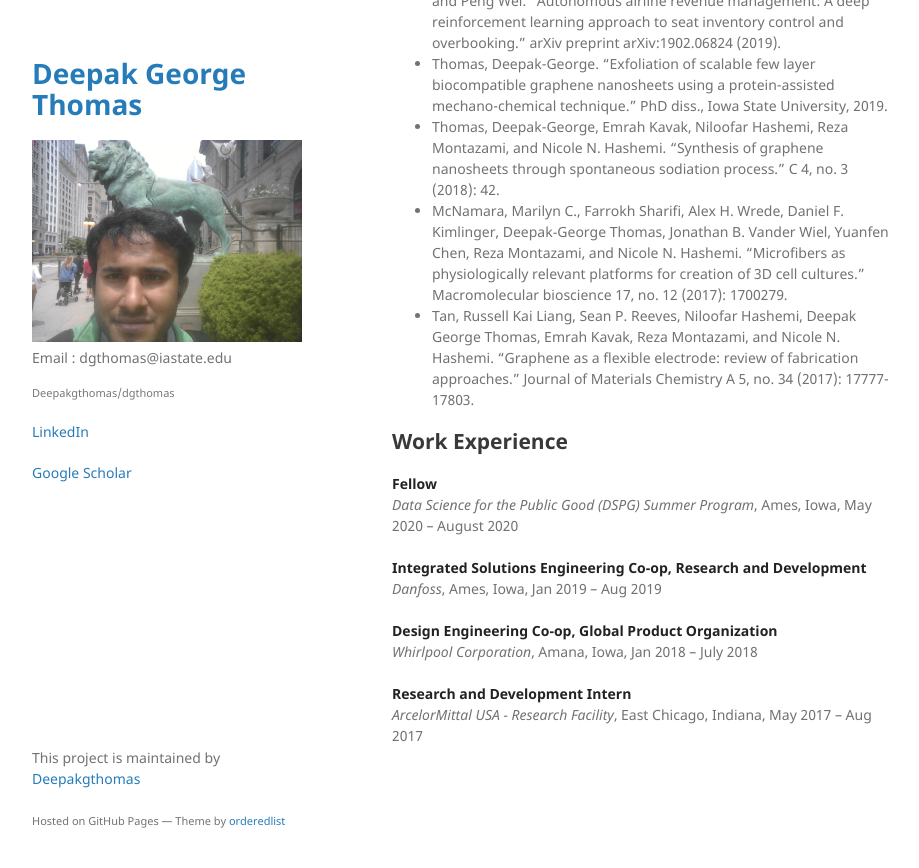
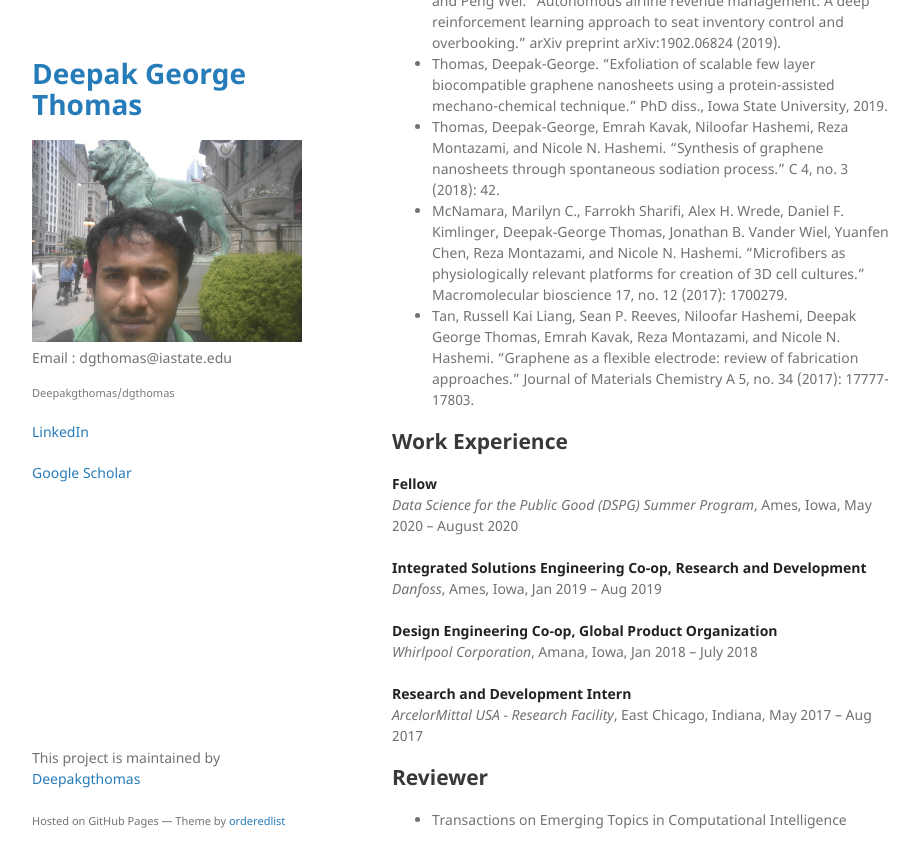
Before and after one commit to Deepakgthomas/dgthomas, a Jekyll site: the page built from index.md, in a window 1280 px wide and 900 px high, scrolled down 573 px. Shown: the top 868 px of the window, without its empty margins (178-1097 px from the left). Built offline with Jekyll 4.4.1, drawn with Linux system fonts in a browser that asks for light colours; our own code applies the rules of GitHub Pages for plain Markdown files.

Commit message:
Update index.md

```diff
--- a/index.md
+++ b/index.md
@@ -21,3 +21,7 @@
 *Whirlpool Corporation*, Amana, Iowa, Jan 2018 – July 2018<br><br>
 **Research and Development Intern**<br>
 *ArcelorMittal USA - Research Facility*, East Chicago, Indiana, May 2017 – Aug 2017
+
+## Reviewer
+
+- Transactions on Emerging Topics in Computational Intelligence
```
